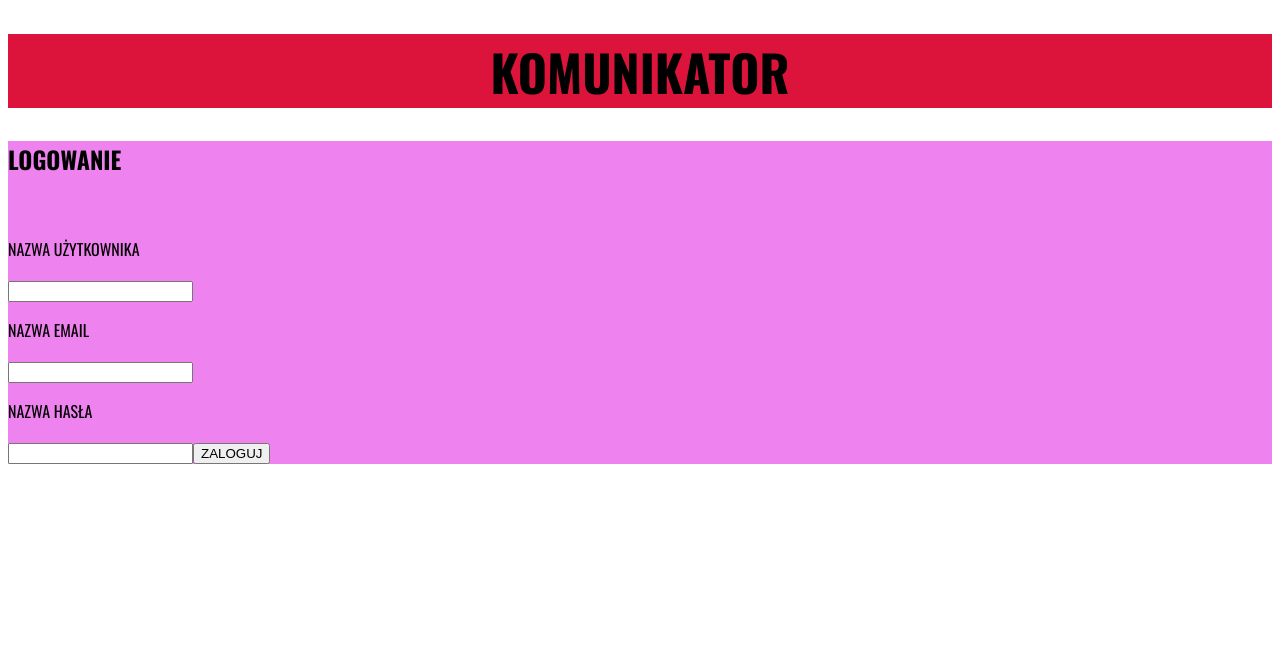
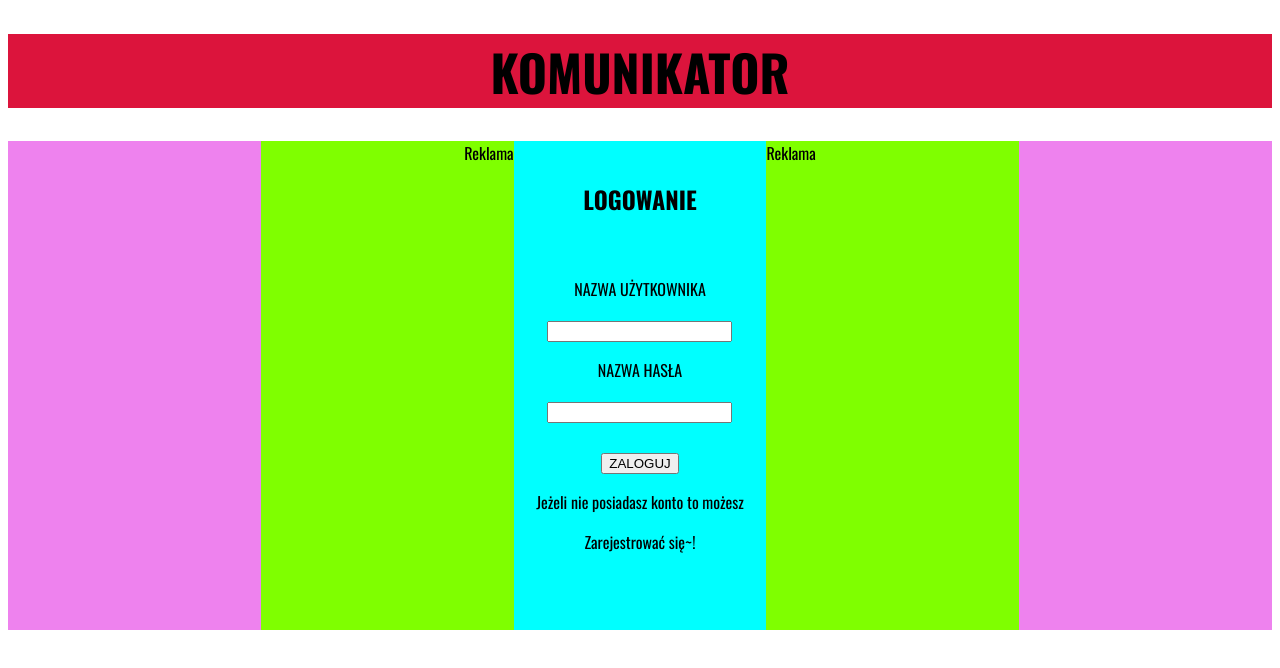
Before and after one commit to TheFroggerPL/Komunikator_v2, a React (Vite) app: page / in a window 1280 px wide. Shown: the top 668 px of the page. Built offline with nearby package versions, Linux system fonts and the light colour scheme.

Commit message:
Updated the page with usestate

```diff
--- a/src/App.jsx
+++ b/src/App.jsx
@@ -1,23 +1,70 @@
 import { useState } from 'react'
 import './index.css'
 
-function Strona_glowna_Logowanie() {
+
+export default function MyApp() {
+
+  function Logowanie() {
     return (
     <>
         <header>
           <h1>KOMUNIKATOR</h1>
         </header>
         <main>
-        <section>
+          <section className='Reklama_1'>
+            Reklama
+          </section>
+          <section className='Menu_log'>
             <h1>LOGOWANIE</h1><br/>
             <p>NAZWA UŻYTKOWNIKA</p><input type='text'></input>
-          <p>NAZWA EMAIL</p><input type='email'></input>
-          <p>NAZWA HASŁA</p><input type='password'></input>
-          <button>ZALOGUJ</button>
+            <p>NAZWA HASŁA</p><input type='password'></input><br/>
+            <button className='guzik_log'>ZALOGUJ</button><br/>
+            <p>Jeżeli nie posiadasz konto to możesz <p onClick={() => zmiania_zakladki("rejestruj")}>Zarejestrować się~!</p></p>
+          </section>
+          <section className='Reklama_2'>
+            Reklama
           </section>
         </main>
+
     </>
     )
   }
+  function Rejestracja() {
+    return (
+    <>
+        <header>
+          <h1>KOMUNIKATOR</h1>
+        </header>
+        <main>
+          <section className='Reklama_1'>
+            Reklama
+          </section>
+          <section className='Menu_rej'>
+            <h1>REJESTRACJA</h1><br/>
+            <p>NAZWA UŻYTKOWNIKA</p><input type='text'></input>
+            <p>NAZWA HASŁA</p><input type='password'></input><br/>
+            <button className='guzik_log'>ZAREJESTRóJ</button><br/>
+            <p>Jeżeli już posiadasz konto to możesz <p onClick={() => zmiania_zakladki("loguj")}>Zalogować się~!</p></p>
+          </section>
+          <section className='Reklama_2'>
+            Reklama
+          </section>
+        </main>
 
-export default Strona_glowna_Logowanie
+    </>
+    )
+  }
+  const [zakladka , zmiania_zakladki] = useState("loguj");
+  const zakladki = {
+    loguj: Logowanie,
+    rejestruj: Rejestracja
+  }
+
+  return (
+    <>
+      {zakladki[zakladka]({zmiania_zakladki})}
+    </>
+  )
+
+
+}
--- a/src/index.css
+++ b/src/index.css
@@ -10,4 +10,41 @@ header > h1 {
 }
 main {
     background-color: violet;
+    display: flex;
 }
+.Menu_rej {
+    text-align: center;
+    background-color:sienna;
+    width: 20%;
+    padding-bottom: 60px;
+}
+.Menu_rej > h1 {
+    padding-top: 20px;
+}
+.Menu_log {
+    text-align: center;
+    background-color: aqua;
+    width: 20%;
+    padding-bottom: 60px;
+}
+.Menu_log > h1 {
+    padding-top: 20px;
+}
+.Reklama_1 {
+    text-align: right;
+    background-color: chartreuse;
+    width: 20%;
+    margin-left: auto;
+}
+.Reklama_2 {
+    text-align: left;
+    background-color: chartreuse;
+    width: 20%;
+    margin-right: auto;
+}
+.guzik_log {
+    margin-top: 30px;
+}
+input {
+    text-align: center;
+}
```
Lines whose indentation alone changed are shown as unchanged.
